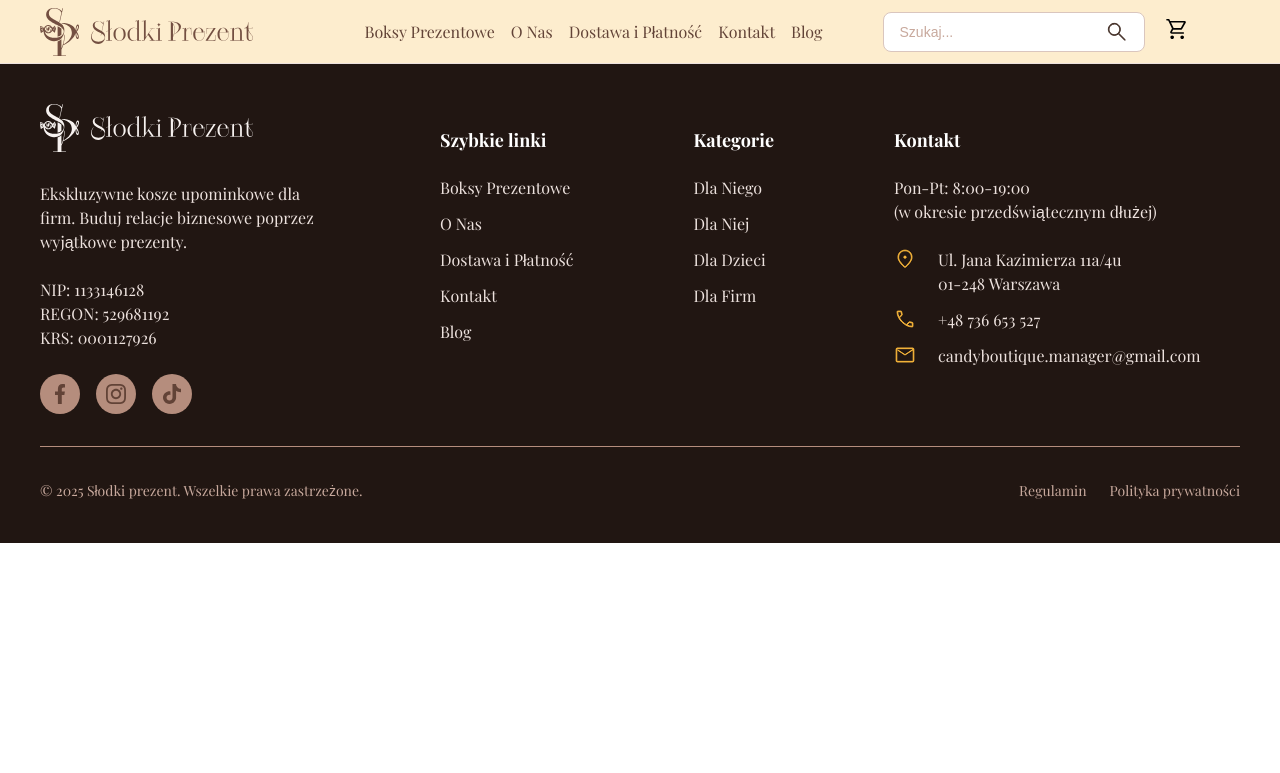
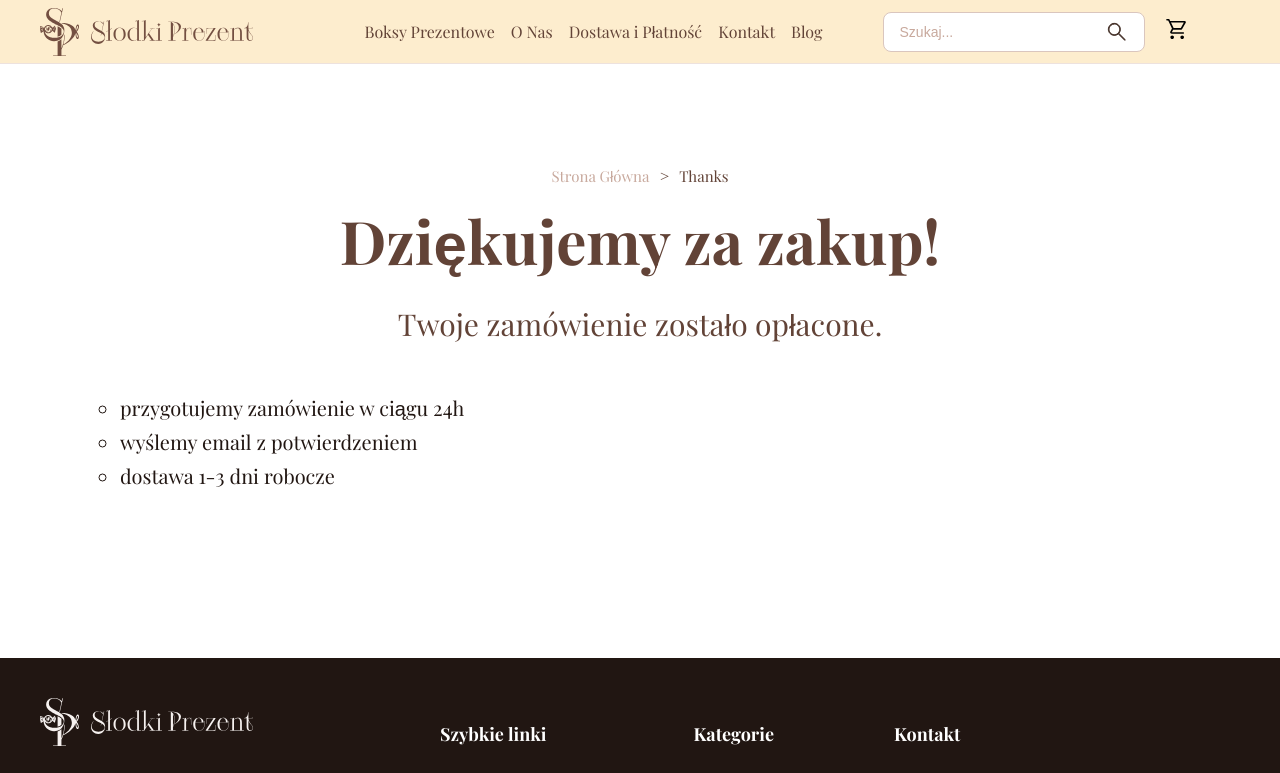
Before and after one commit to MariannaHon/slodki-prezent-shop, a Next.js app: page /thanks in a window 1280 px wide. Shown: the top 773 px of the page. Built offline with nearby package versions, Linux system fonts and the light colour scheme.

Commit message:
created the thanks page

```diff
--- a/src/app/cart/page.tsx
+++ b/src/app/cart/page.tsx
@@ -50,7 +50,7 @@ const CartPage = () => {
             <ul className={css['cart-top-right-list']}>
               <li className={css['cart-top-right-list-item']}>
                 <p className={css['cart-top-right-list-item-name']}>Produkty:</p>
-                <p className={css['cart-top-right-list-item-name-price']}>{cartAmount}</p>
+                <p className={css['cart-top-right-list-item-name-price']}>{cartAmount.toFixed(2)} zł</p>
               </li>
               <li className={css['cart-top-right-list-item']}>
                 <p className={css['cart-top-right-list-item-name']}>Rabat:</p>
--- a/src/app/thanks/page.module.scss
+++ b/src/app/thanks/page.module.scss
@@ -0,0 +1,34 @@
+@use '../sass/abstracts/variables' as *;
+@use '../sass/base/typography.scss' as *;
+
+.thanks {
+    display: flex;
+    flex-direction: column;
+    align-items: center;
+    justify-content: center;
+    padding: 10rem;
+
+    &-title {
+        font-size: 6rem;
+        margin-bottom: 6rem;
+    }
+
+    &-text {
+        font-size: 3rem;
+        margin-bottom: 6rem;
+    }
+
+    &-list {
+        margin-bottom: 6rem;
+        list-style-type: circle;
+        padding-left: 2rem;
+        align-self: flex-start;
+        font-size: 2rem;
+        color: $primary-900;
+        font-weight: 500;
+
+        &-item {
+            margin-bottom: 1rem;
+        }
+    }
+}
--- a/src/app/thanks/page.tsx
+++ b/src/app/thanks/page.tsx
@@ -1,11 +1,58 @@
-import React from 'react'
 
-const page = () => {
+'use client';
+
+import css from "./page.module.scss"
+
+import Link from "next/link";
+import { usePathname } from 'next/navigation';
+
+import { useEffect } from 'react';
+import { useAppDispatch } from "@/src/redux/hooks";
+
+import { clearCart } from '@/src/redux/cart/slice';
+
+const ThanksPage = () => {
+
+  const path = usePathname();
+
+  const dispatch = useAppDispatch();
+
+      useEffect(() => {
+        dispatch(clearCart());
+      }, [dispatch]);
+
   return (
-    <div>
-
-    </div>
+    <main className={css.thanks}>
+      <nav>
+        <ul className='nav'>
+            <li
+                className={
+                    path === '/' ? 'nav-active' : 'nav-item'
+                }
+            >
+                <Link href="/">Strona główna</Link>
+            </li>
+            <span className={css.arrow}>&gt;</span>
+            <li
+                className={
+                    path === '/thanks'
+                        ? 'nav-active'
+                        : 'nav-item'
+                }
+            >
+            Thanks
+            </li>
+        </ul>
+    </nav>
+    <h1 className={css['thanks-title']}>Dziękujemy za zakup!</h1>
+    <p className={css['thanks-text']}>Twoje zamówienie zostało opłacone.</p>
+    <ul className={css['thanks-list']}>
+      <li className={css['thanks-list-item']}>przygotujemy zamówienie w ciągu 24h</li>
+      <li className={css['thanks-list-item']}>wyślemy email z potwierdzeniem</li>
+      <li className={css['thanks-list-item']}>dostawa 1-3 dni robocze</li>
+    </ul>
+  </main>
   )
 }
 
-export default page
+export default ThanksPage
```
Also changed, not shown: src/app/components/Order/Order.tsx (+4 -4 lines), src/redux/cart/operations.ts (deleted).
